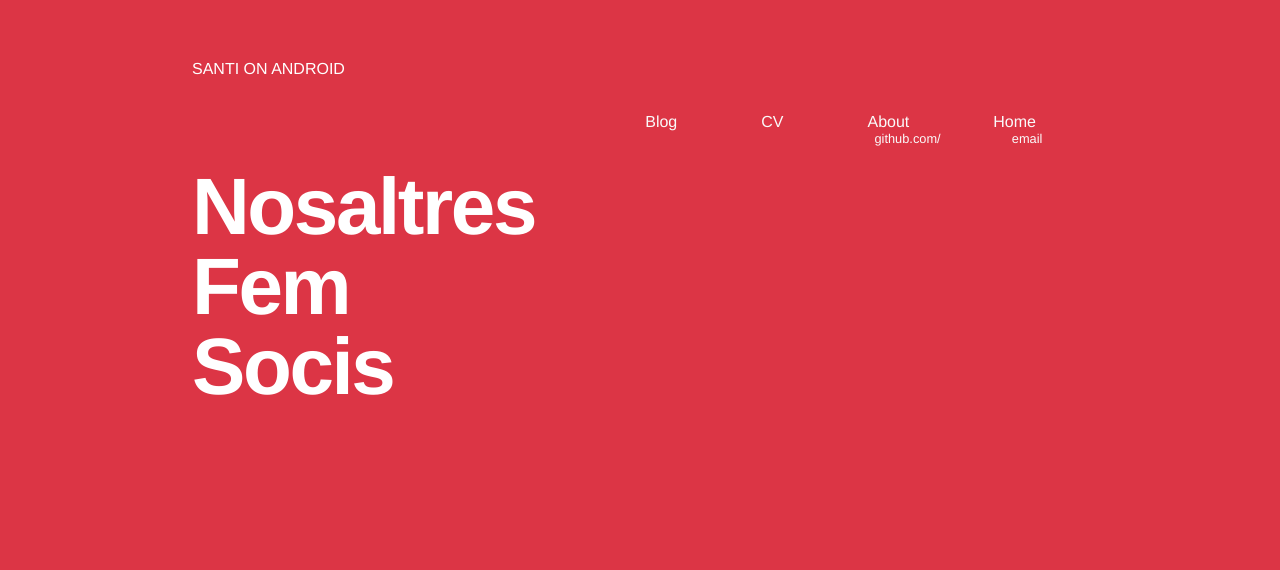
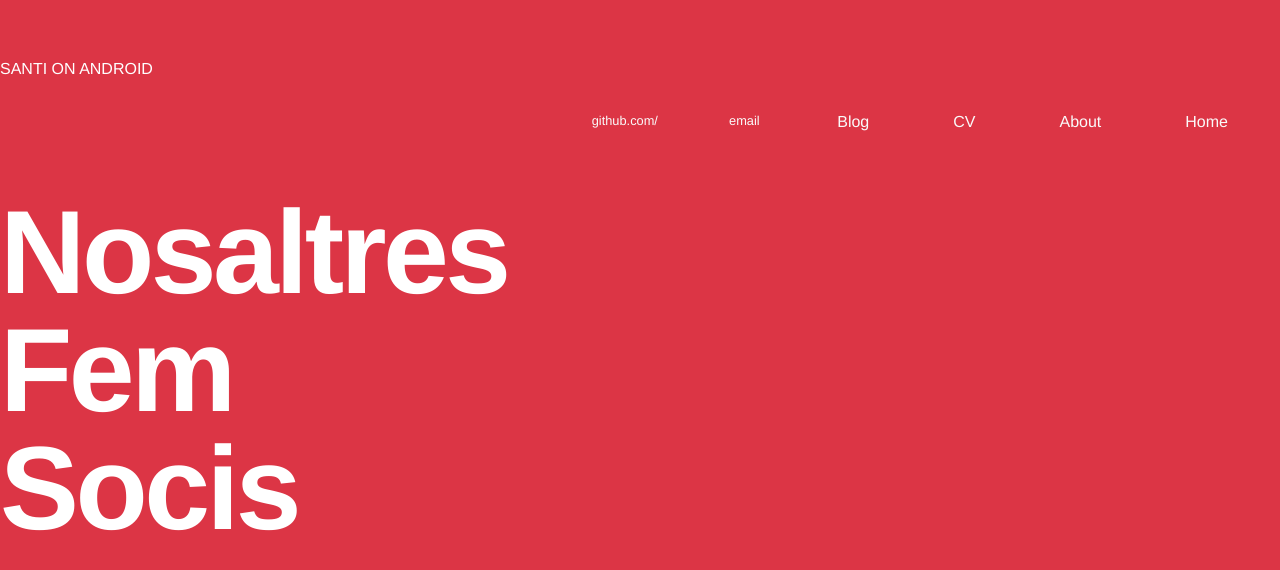
Before and after one commit to SantiOnAndroid/SantiOnAndroid.github.io, a Jekyll site: the page built from index.html, in a window 1280 px wide. Shown: the top 570 px of the page. Built offline with Jekyll 4.4.1, drawn with Linux system fonts in a browser that asks for light colours; some web fonts are replaced.

Commit message:
modificant titolj

```diff
--- a/css/main.css
+++ b/css/main.css
@@ -3,8 +3,8 @@
 
 
 body {
-    margin: 60px auto;
-    width: 70%;
+    margin:  3.764062063428em auto;
+    width: 100%;
 
     background: #dc3545;
     transition: 3s;
@@ -46,7 +46,7 @@
     text-decoration: underline;
 }
 h1 {
-    font-size: 500%;
+    font-size: 7.4em;
     font-family: "Neue Einstellung",Helvetica Neue, Helvetica, Arial, sans-serif;
     color: #fff;
     font-weight: 800;
```
